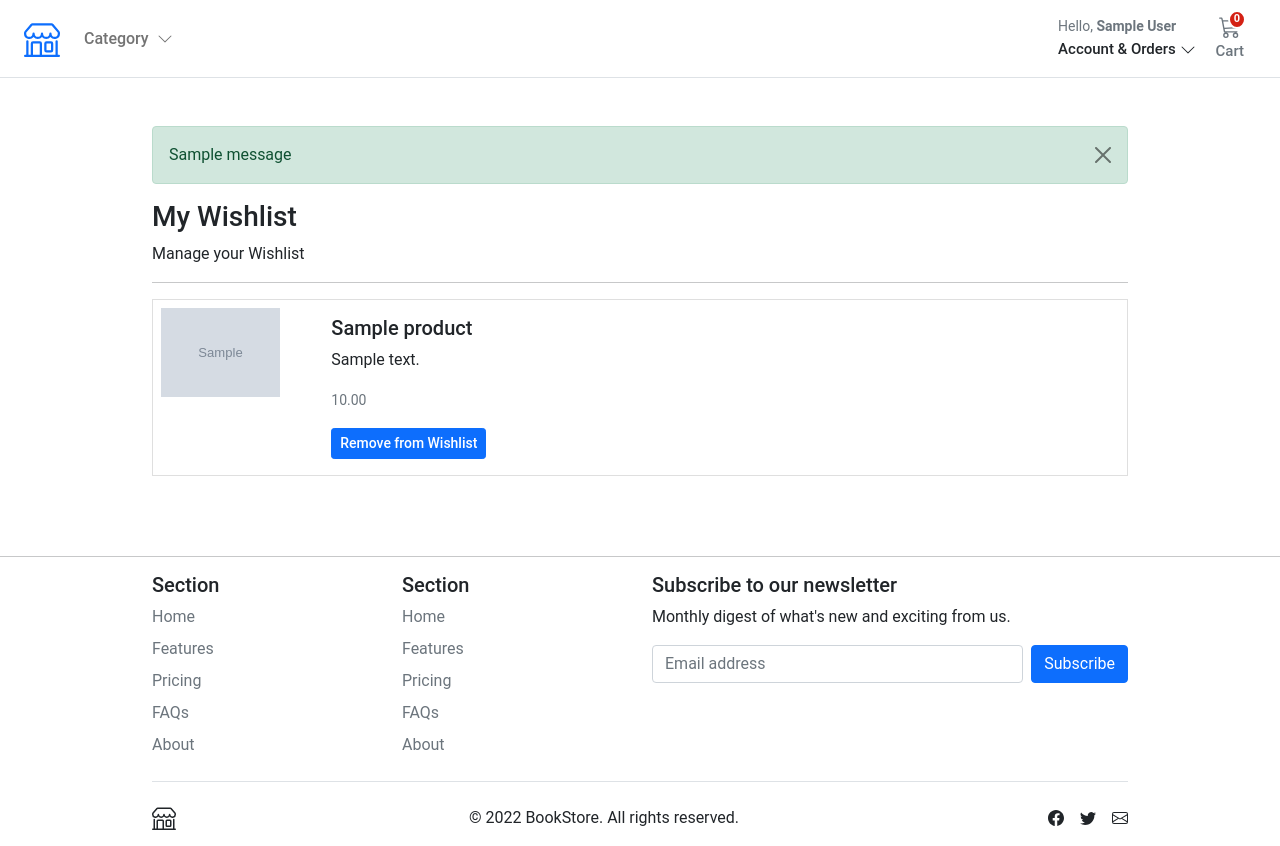
After one commit to tqt97/Ecommerce-Store-Django, a Django app: page /account/wishlist in a window 1280 px wide. The commit adds this page. Run offline with Django 3.2, Linux system fonts and the light colour scheme; a user stored in the database is signed in; tables that the repository leaves empty hold one stand-in row (values such as "Sample post"); grey boxes marked "Sample" are stand-in pictures; one stand-in notice (Sample message) is shown.

Commit message:
Part6 -Customer Wish List

```diff
--- a/account/urls.py
+++ b/account/urls.py
@@ -63,4 +63,7 @@ urlpatterns = [
     path("addresses/edit/<slug:id>/", views.edit_address, name="edit_address"),
     path("addresses/delete/<slug:id>/", views.delete_address, name="delete_address"),
     path("addresses/set_default/<slug:id>/", views.set_default, name="set_default"),
+    # Wishlist
+    path("wishlist", views.wishlist, name="wishlist"),
+    path("wishlist/add_to_wishlist/<int:id>", views.add_to_wishlist, name="user_wishlist"),
 ]
--- a/account/views.py
+++ b/account/views.py
@@ -1,14 +1,15 @@
+from django.contrib import messages
 from django.contrib.auth import login, logout
 from django.contrib.auth.decorators import login_required
 from django.contrib.sites.shortcuts import get_current_site
 from django.http import HttpResponseRedirect
-from django.shortcuts import redirect, render
+from django.shortcuts import get_object_or_404, redirect, render
 from django.template.loader import render_to_string
 from django.urls import reverse
 from django.utils.encoding import force_bytes, force_str
 from django.utils.http import urlsafe_base64_decode, urlsafe_base64_encode
-
 from orders.views import user_orders
+from store.models import Product
 
 from .forms import RegistrationForm, UserAddressForm, UserEditForm
 from .models import Address, Customer
@@ -90,8 +91,6 @@ def account_activate(request, uidb64, token):
 
 
 # Addresses
-
-
 @login_required
 def view_address(request):
     addresses = Address.objects.filter(customer=request.user)
@@ -137,3 +136,22 @@ def set_default(request, id):
     Address.objects.filter(customer=request.user, default=True).update(default=False)
     Address.objects.filter(pk=id, customer=request.user).update(default=True)
     return redirect("account:addresses")
+
+
+# Wishlist
+@login_required
+def wishlist(request):
+    products = Product.objects.filter(users_wishlist=request.user)
+    return render(request, "account/dashboard/user_wish_list.html", {"wishlist": products})
+
+
+@login_required
+def add_to_wishlist(request, id):
+    product = get_object_or_404(Product, id=id)
+    if product.users_wishlist.filter(id=request.user.id).exists():
+        product.users_wishlist.remove(request.user)
+        messages.warning(request, f"<b>{product.title}</b> removed to your Wishlist")
+    else:
+        product.users_wishlist.add(request.user)
+        messages.success(request, f"<b>{product.title}</b> added to your Wishlist")
+    return HttpResponseRedirect(request.META.get("HTTP_REFERER"))
--- a/store/models.py
+++ b/store/models.py
@@ -1,3 +1,4 @@
+from django.conf import settings
 from django.db import models
 from django.urls import reverse
 from django.utils.translation import gettext_lazy as _
@@ -112,6 +113,7 @@ class Product(models.Model):
     )
     created_at = models.DateTimeField(_("Created at"), auto_now_add=True, editable=False)
     updated_at = models.DateTimeField(_("Updated at"), auto_now=True)
+    users_wishlist = models.ManyToManyField(settings.AUTH_USER_MODEL, blank=True, related_name="user_wishlist")
 
     class Meta:
         ordering = ("-created_at",)
--- /dev/null
+++ b/templates/account/dashboard/user_wish_list.html
@@ -0,0 +1,57 @@
+{% extends "../sub_base.html" %}
+{% block title %}Users WishList{% endblock %}
+
+{% block sub_content %}
+<div class="col-12 mx-auto">
+  {% if messages %}
+  {% for message in messages %}
+  <div class="alert alert-{{ message.tags }} mb-3 alert-dismissible fade
+      show" role="alert">
+    {{ message|safe }}
+    <button type="button" class="btn-close" data-bs-dismiss="alert"
+      aria-label="Close"></button>
+    {% endfor %}
+  </div>
+  {% endif %}
+
+  <h1 class="h3">My Wishlist</h1>
+  <div>Manage your Wishlist</div>
+  <hr />
+
+  {% if wishlist %}
+  {% for product in wishlist  %}
+
+  <div class="card mb-3 rounded-0">
+    <div class="row g-0">
+      <div class="col-md-2">
+        {% for image in product.product_image.all  %}
+        {% if image.is_feature %}
+        <img class="img-fluid d-block p-2" width="135px"
+          src="{{ image.image.url }}" alt="{{ image.image.alt_text }}" />
+        {% endif %}
+        {% endfor %}
+      </div>
+      <div class="col-md-10">
+        <div class="card-body">
+          <h5 class="card-title">{{product.title}}</h5>
+          <p class="card-text">{{product.description}}</p>
+          <p class="card-text"><small
+              class="text-muted">{{product.regular_price}}</small></p>
+          <a type="button" class="btn btn-primary fw500 btn-sm"
+            href="{% url 'account:user_wishlist' product.id %}">
+            Remove from Wishlist
+          </a>
+        </div>
+      </div>
+    </div>
+  </div>
+
+  {% endfor %}
+  {% else %}
+  <p class="card-text">No products have been added to your wishlist yet</p>
+  {% endif %}
+
+
+
+</div>
+{% endblock %}
```
Also changed, not shown: templates/account/dashboard/dashboard.html (+27 -1 lines), templates/store/single.html (+26 -9 lines), store/migrations/0002_product_users_wishlist.py (added).
